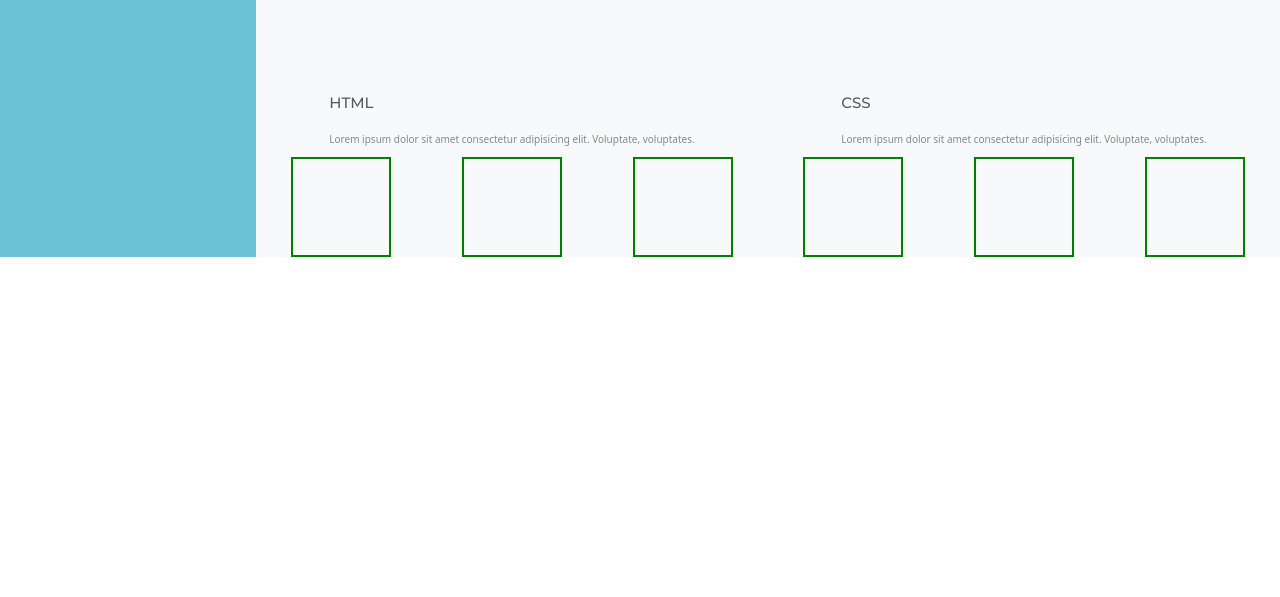
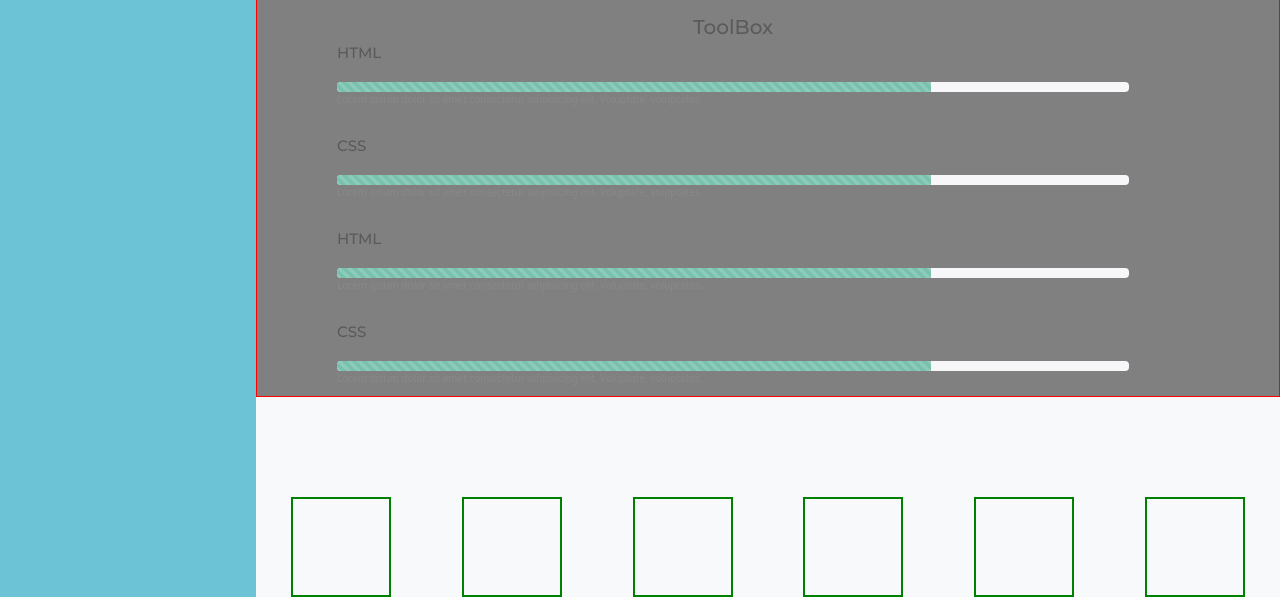
Before and after one commit to TierraZabulon/portfolio, a plain HTML site: page index.html in a window 1280 px wide. Shown: the part 418-1015 px from the top of the page. Before the commit the page ends 800 px from the top, so only its background shows below. Drawn offline with nearby package versions, Linux system fonts and the light colour scheme.

Commit message:
added to style sheet and index

```diff
--- a/css/style.css
+++ b/css/style.css
@@ -60,12 +60,20 @@ section {
 
 .skills {
   display: flex;
+  flex-wrap: wrap;
   justify-content: space-around;
-  padding-top: 15rem;
+  flex-direction: column;
+  padding-top: 5rem;
+  border: 1px solid red;
+  background-color: gray;
+}
+.mySkills {
+  padding: 2rem 15rem 0rem 8rem;
 }
 .projects {
   display: flex;
   justify-content: space-around;
+  padding-top: 10rem;
 }
 .myProjects {
   border: 2px solid green;
--- a/index.html
+++ b/index.html
@@ -102,8 +102,20 @@
           </div> -->
           <section class="skills">
             <div class="mySkills">
+              <h2 class="text-center">ToolBox</h2>
               <h4>HTML</h4>
               <img src="" alt="" />
+              <div class="progress">
+                <div
+                  class="progress-bar progress-bar-striped progress-bar-animated"
+                  role="progressbar"
+                  aria-valuenow="75"
+                  aria-valuemin="0"
+                  aria-valuemax="100"
+                  style="width: 75%"
+                ></div>
+              </div>
+
               <p>
                 Lorem ipsum dolor sit amet consectetur adipisicing elit.
                 Voluptate, voluptates.
@@ -112,6 +124,53 @@
             <div class="mySkills">
               <h4>CSS</h4>
               <img src="" alt="" />
+              <div class="progress">
+                <div
+                  class="progress-bar progress-bar-striped progress-bar-animated"
+                  role="progressbar"
+                  aria-valuenow="75"
+                  aria-valuemin="0"
+                  aria-valuemax="100"
+                  style="width: 75%"
+                ></div>
+              </div>
+              <p>
+                Lorem ipsum dolor sit amet consectetur adipisicing elit.
+                Voluptate, voluptates.
+              </p>
+            </div>
+            <div class="mySkills">
+              <h4>HTML</h4>
+              <img src="" alt="" />
+              <div class="progress">
+                <div
+                  class="progress-bar progress-bar-striped progress-bar-animated"
+                  role="progressbar"
+                  aria-valuenow="75"
+                  aria-valuemin="0"
+                  aria-valuemax="100"
+                  style="width: 75%"
+                ></div>
+              </div>
+
+              <p>
+                Lorem ipsum dolor sit amet consectetur adipisicing elit.
+                Voluptate, voluptates.
+              </p>
+            </div>
+            <div class="mySkills">
+              <h4>CSS</h4>
+              <img src="" alt="" />
+              <div class="progress">
+                <div
+                  class="progress-bar progress-bar-striped progress-bar-animated"
+                  role="progressbar"
+                  aria-valuenow="75"
+                  aria-valuemin="0"
+                  aria-valuemax="100"
+                  style="width: 75%"
+                ></div>
+              </div>
               <p>
                 Lorem ipsum dolor sit amet consectetur adipisicing elit.
                 Voluptate, voluptates.
```
